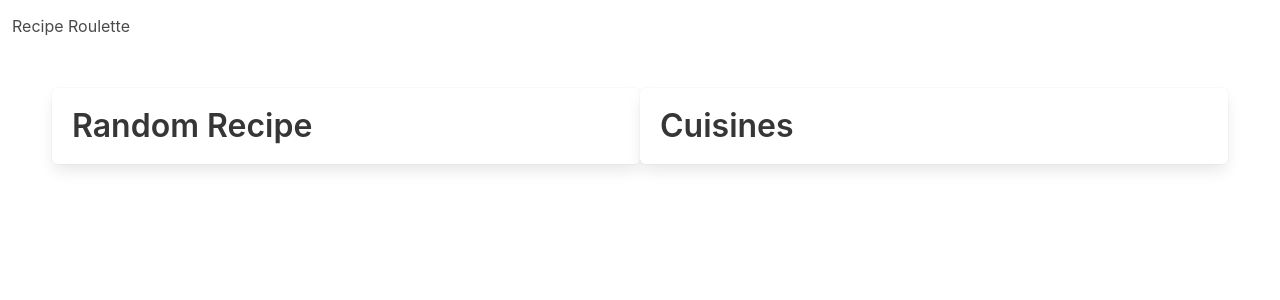
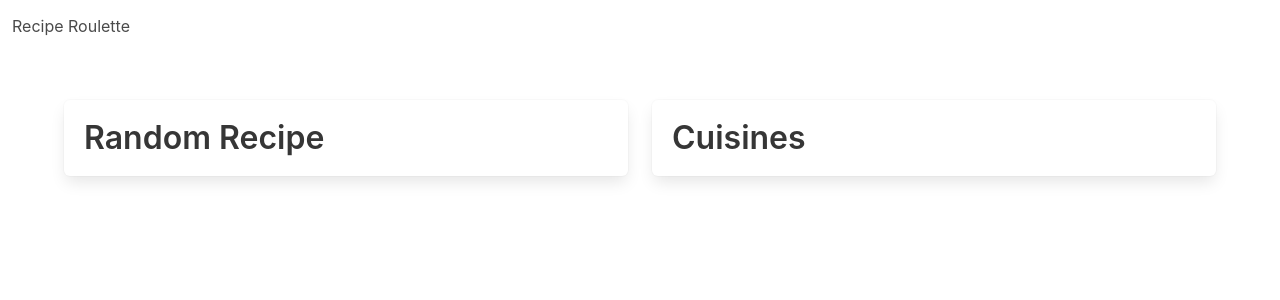
Before and after one commit to bengovernali/recipe-app, a React (Create React App) app: page / in a window 1280 px wide. Shown: the top 300 px of the page. Built offline with nearby package versions, Linux system fonts and the light colour scheme.

Commit message:
added tile -is-parent divs to contain home page tiles. this corrected the spacing issue

```diff
--- a/src/components/home.js
+++ b/src/components/home.js
@@ -8,16 +8,18 @@ class Home extends Component {
       <section className="section">
         <div className="container">
           <div className="tile is-ancestor">
-            <div className="tile">
-              <div className="tile is-child box">
-                <p className="title">Random Recipe</p>
+              <div className="tile is-parent">
+                <div className="tile is-child box">
+                  <a href="/random">
+                    <p className="title">Random Recipe</p>
+                  </a>
+                </div>
               </div>
-            </div>
-            <div className="tile">
-              <div className="tile is-child box">
+              <div className="tile is-parent">
+                <div className="tile is-child box">
                 <p className="title">Cuisines</p>
+                </div>
               </div>
-            </div>
           </div>
         </div>
       </section>
```
